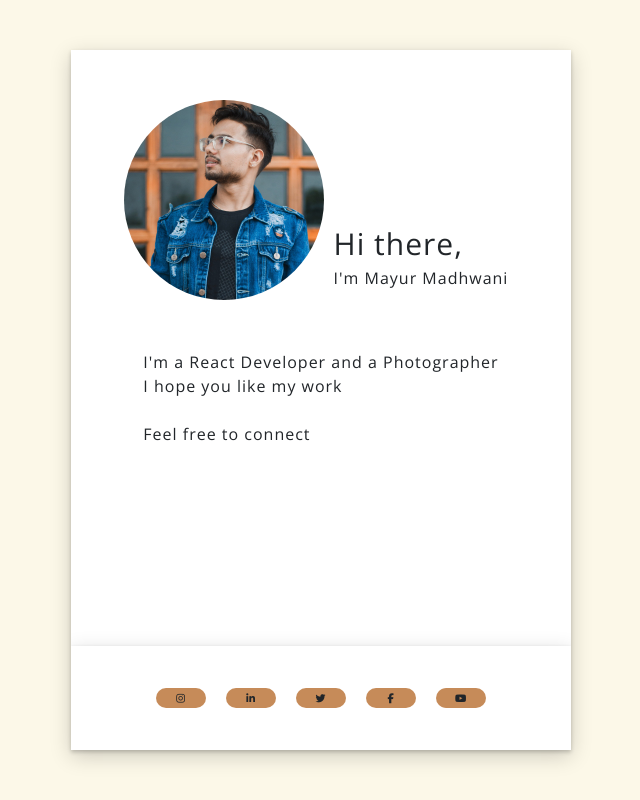
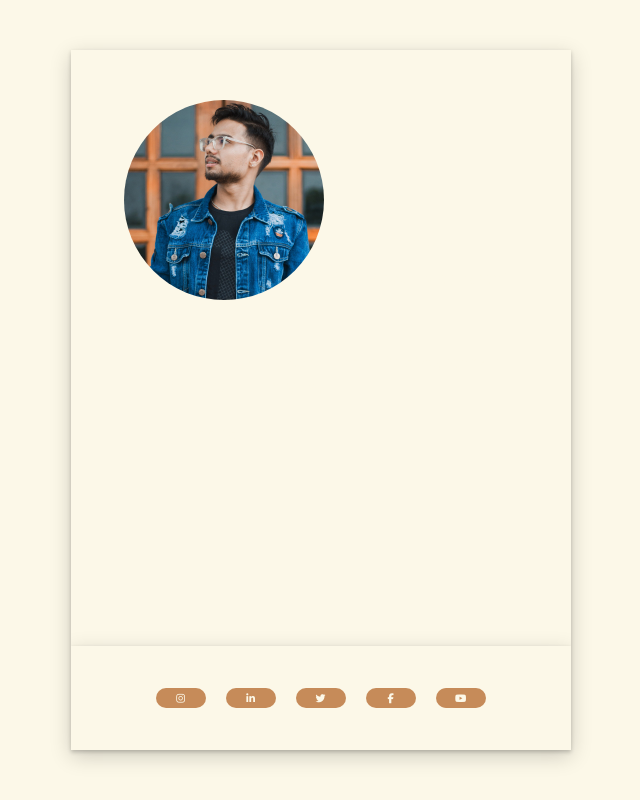
Before and after one commit to MayurMadhwani/wallpapers, a React (Create React App) app: page /about in a window 1280 px wide. Shown: the whole page, without its empty margins (319-959 px from the left). Built offline with nearby package versions, Linux system fonts and the light colour scheme.

Commit message:
dark mode added

```diff
--- /dev/null
+++ b/src/app/store.js
@@ -0,0 +1,8 @@
+import { configureStore } from '@reduxjs/toolkit'
+import darkmodeReducer from '../features/darkmode/darkmodeSlice';
+
+export default configureStore({
+  reducer: {
+    darkmode: darkmodeReducer
+  }
+})
--- /dev/null
+++ b/src/colors/colors.js
@@ -0,0 +1,15 @@
+const solidDark = '#2A0944';
+const solidLight = '#C68B59';
+const darkText = '#A5C9CA';
+const lightText = '#FCF8E8';
+const darkBackground = '#726A95';
+const lighBackground = '#FCF8E8';
+
+export {
+    solidDark,
+    solidLight,
+    darkText,
+    lightText,
+    darkBackground,
+    lighBackground,
+};
--- a/src/components/Content/Drawer/Drawer.js
+++ b/src/components/Content/Drawer/Drawer.js
@@ -9,7 +9,8 @@ const Drawer = () => {
         <Bar style={{width:'300px'}} className="offcanvas offcanvas-start" tabindex="-1" id="offcanvasExample" aria-labelledby="offcanvasExampleLabel">
 
             <div className="offcanvas-header">
-                <h5 className="offcanvas-title" id="offcanvasExampleLabel">Categories</h5>
+                {/* <h5 className="offcanvas-title" id="offcanvasExampleLabel">Categories</h5> */}
+                <Heading>Categories</Heading>
                 <button type="button" className="btn-close text-reset" data-bs-dismiss="offcanvas" aria-label="Close"/>
             </div>
 
@@ -43,6 +44,10 @@ const Main = styled.div`
     font-family: 'Open Sans', sans-serif;
 `
 
+const Heading = styled.h5`
+    color:#C68B59;
+`
+
 const Bar = styled.div`
     background-color: #FCF8E8;
 `
--- a/src/components/about/About.js
+++ b/src/components/about/About.js
@@ -2,11 +2,20 @@ import React from 'react'
 import styled from 'styled-components'
 import dp from '../../images/dp.jpeg'
 import BottomContainer from './BottomContainer'
+import { useSelector } from 'react-redux'
+import { darkBackground, darkText, lighBackground, lightText} from '../../colors/colors';
 
 const About = () => {
 
+  const darkmode = useSelector(state=>state.darkmode.value);
+
   return (
-    <Main>
+    <Main
+      style={{
+        color: darkmode ? darkText : lightText,
+        backgroundColor: darkmode ? darkBackground : lighBackground,
+      }}
+    >
       <Top>
         <img src={dp} alt='loading'></img>
         <Intro>
@@ -31,7 +40,6 @@ const About = () => {
 
 const Main = styled.div`
 
-  background-color: white;
   width: 500px;
   height: 90%;
   max-height: 700px;
--- a/src/components/about/BottomContainer.js
+++ b/src/components/about/BottomContainer.js
@@ -1,5 +1,7 @@
 import React from 'react'
 import styled from 'styled-components'
+import { useSelector } from 'react-redux'
+import { darkBackground, darkText, lighBackground, lightText, solidDark, solidLight } from '../../colors/colors';
 
 const instagramUrl = 'https://www.instagram.com/mayur_madhwani03/';
 const linkedinUrl = 'https://www.linkedin.com/in/mayur-madhwani/';
@@ -8,8 +10,15 @@ const facebookUrl = 'https://www.facebook.com/mayurmadhwani03/';
 const youtubeUrl = 'https://www.youtube.com/channel/UCv6MKB7nN43ILzWxuDn8RRA';
 
 const BottomContainer = () => {
+
+  const darkmode = useSelector(state=>state.darkmode.value);
+
   return (
-    <Main>
+    <Main
+      style={{
+
+      }}
+    >
         <Instagram onClick={()=>{window.open(instagramUrl)}} className="fa-brands fa-instagram"><span>Instagram</span></Instagram>
         <Linkedin onClick={()=>{window.open(linkedinUrl)}} className="fa-brands fa-linkedin-in"><span>Linkedin</span></Linkedin>
         <Twitter onClick={()=>{window.open(twitterUrl)}} className="fa-brands fa-twitter"><span>Twitter</span></Twitter>
--- a/src/components/buttons/Toggle.js
+++ b/src/components/buttons/Toggle.js
@@ -1,12 +1,20 @@
 import React, { useState } from 'react'
 import styled from 'styled-components'
+import { useSelector, useDispatch } from 'react-redux'
+import { update } from '../../features/darkmode/darkmodeSlice';
+import { darkBackground, lighBackground, solidDark, solidLight } from '../../colors/colors';
+
+// text color -> "#A5C9CA";
 
 const Toggle = () => {
 
     const [checked, setChecked] = useState(false)
+    const darkmode = useSelector(state=>state.darkmode.value);
+    const dispatch = useDispatch();
 
     const handleCheckboxChange = ()=>{
       setChecked(!checked);
+      dispatch(update());
     }
 
   return (
@@ -16,10 +24,14 @@ const Toggle = () => {
             onChange = {handleCheckboxChange}
             type="checkbox" id="checkbox"
         />
-        <Label htmlFor="checkbox">
+        <Label
+          style={{
+            backgroundColor: darkmode ? darkBackground : lighBackground,
+          }}
+          htmlFor="checkbox">
 
             <i
-                style={{color:'#FFE300'}}
+                style={{color:'#FFF80A'}}
                 className='fas fa-sun'
             />
             <i
@@ -30,6 +42,7 @@ const Toggle = () => {
             <Ball
                 style={{
                     transform:checked?'translateX(24px)':'',
+                    backgroundColor: darkmode ? solidDark : solidLight,
                 }}
             />
         </Label>
@@ -55,7 +68,6 @@ const Label = styled.label`
 
   width: 50px;
   height: 24px;
-  background-color:#FCF8E8;
   display: flex;
   border-radius:50px;
   align-items: center;
@@ -63,6 +75,7 @@ const Label = styled.label`
   padding: 5px;
   position: relative;
   transform: scale(1.5);
+  transition-duration: 0.4s;
   cursor: pointer;
   i{
     font-size: 18px;
@@ -71,15 +84,14 @@ const Label = styled.label`
 
 const Ball = styled.div`
 
-  width: 20px;
-  height: 20px;
-  background-color: #C68B59;
+  width: 21px;
+  height: 21px;
+
   position: absolute;
   margin-bottom: 1px;
   left: 3px;
-  border-radius: 50%;
-  transition: transform 0.2s linear;
-
+  border-radius: 50px;
+  transition: 0.4s;
 `
 
 export default Toggle
--- /dev/null
+++ b/src/features/darkmode/darkmodeSlice.js
@@ -0,0 +1,22 @@
+import { createSlice } from '@reduxjs/toolkit'
+
+export const darkmodeSlice = createSlice({
+
+    name: 'darkmode',
+
+    initialState:{
+        value: false
+    },
+
+    reducers: {
+        update: state => {
+            state.value = !state.value;
+        }
+    }
+
+})
+
+
+export const {update} = darkmodeSlice.actions;
+
+export default darkmodeSlice.reducer
--- a/src/index.js
+++ b/src/index.js
@@ -3,12 +3,16 @@ import ReactDOM from 'react-dom/client';
 import './index.css';
 import App from './App';
 import { BrowserRouter } from "react-router-dom";
+import store from './app/store'
+import { Provider } from 'react-redux'
 
 const root = ReactDOM.createRoot(document.getElementById('root'));
 root.render(
   <React.StrictMode>
-    <BrowserRouter>
-      <App/>
+    <BrowserRouter >
+      <Provider store={store}>
+        <App/>
+      </Provider>
     </BrowserRouter>
   </React.StrictMode>
 );
```
Also changed, not shown: src/components/Content/Drawer/Navlink.js (indentation only).
